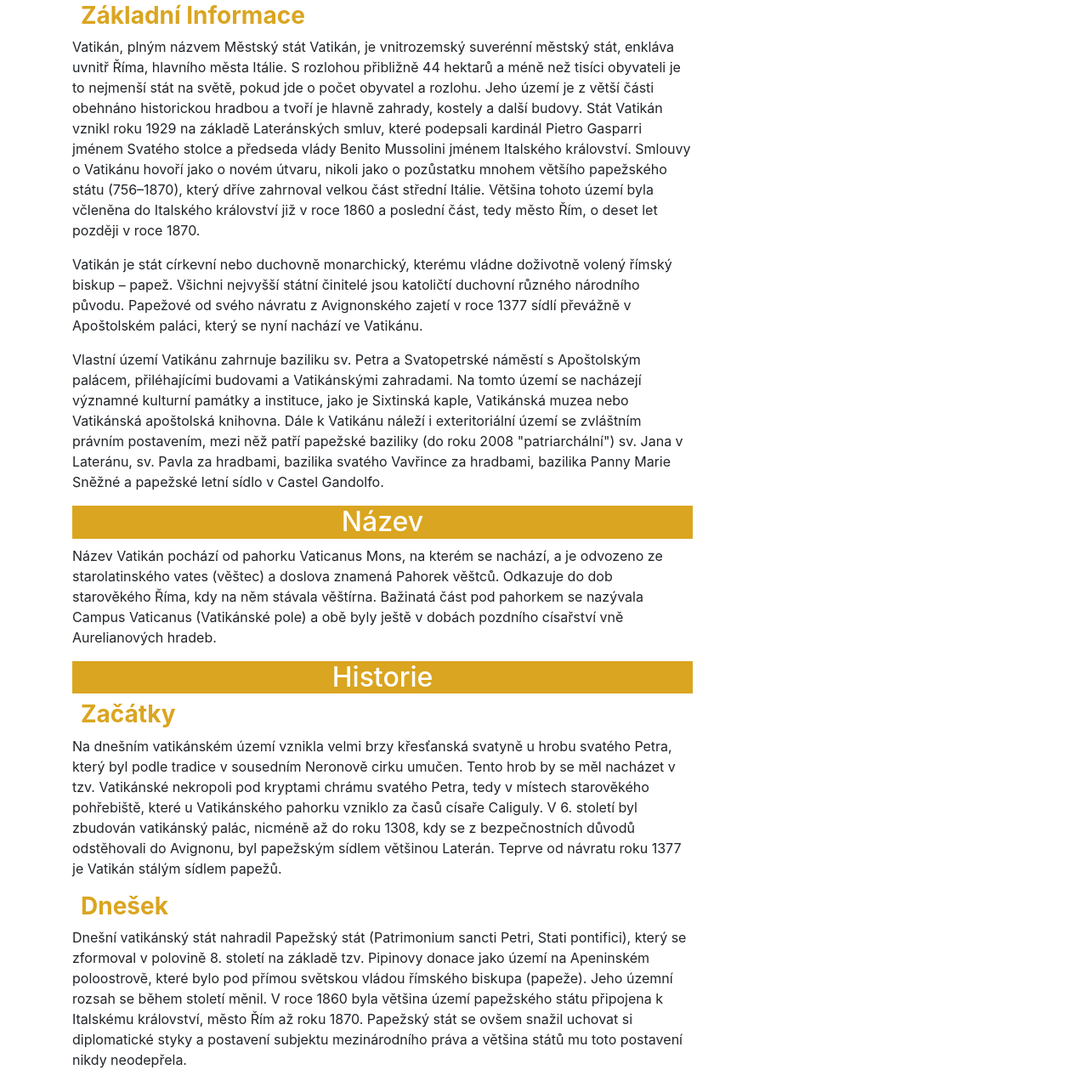
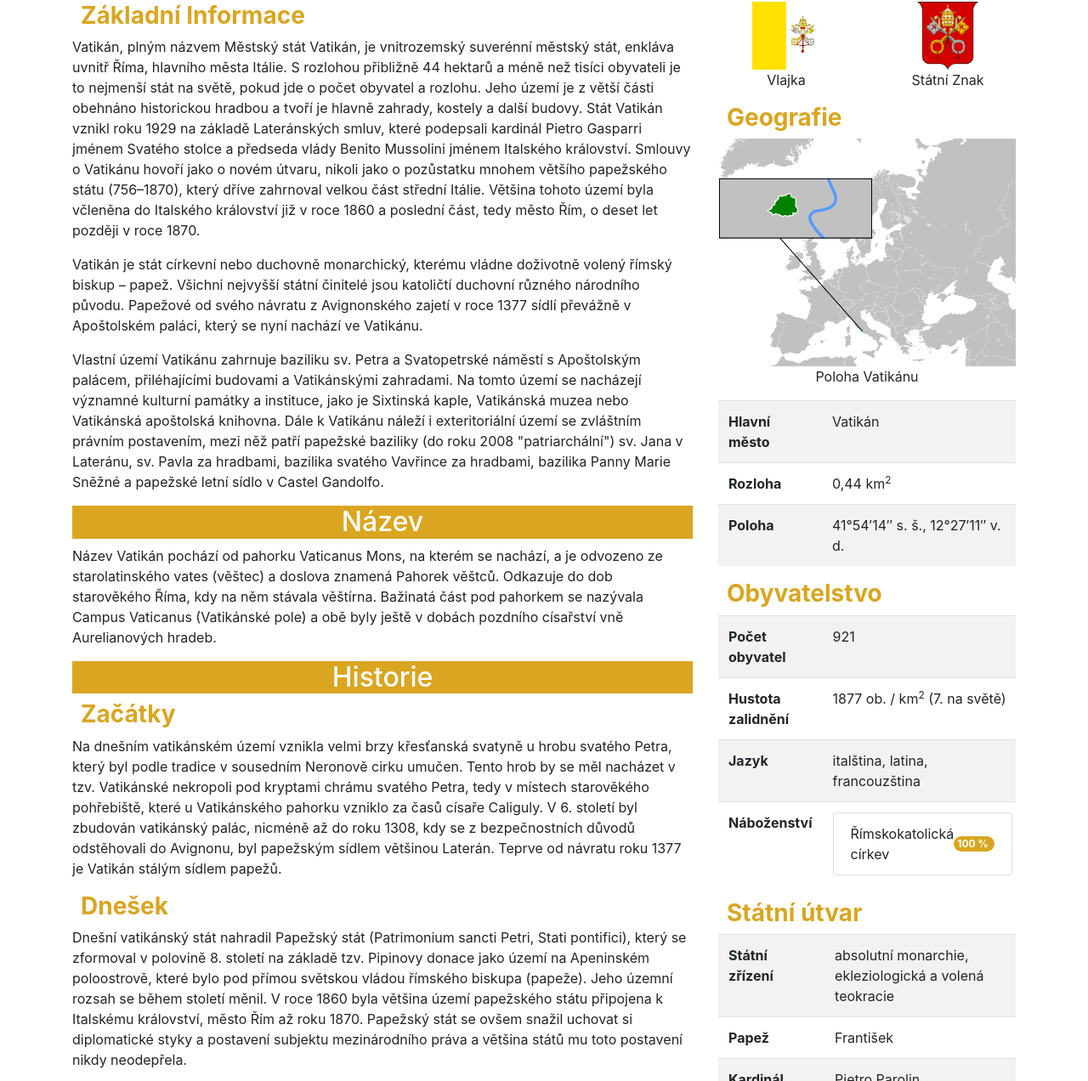
Before and after one commit to it1904/vatikan-projekt, a plain HTML site: page index.html in a window 1280 px wide. Shown: the part 301-1573 px from the top of the page at 85% size. Drawn offline with nearby package versions, Linux system fonts and the light colour scheme; files whose address does not match are found by name.

Commit message:
03 verze

```diff
--- a/css/style.css
+++ b/css/style.css
@@ -17,3 +17,6 @@ h3{
     font-weight: bold !important;
     padding-left: 10px;
 }
+.badge-success{
+    background-color: goldenrod !important;
+}
--- a/index.html
+++ b/index.html
@@ -90,7 +90,101 @@
                     </div>
                 </div>
                 <div class="col-md-4">
+                    <div>
+                        <h2 class="text-white">Základní údaje</h2>
+                        <div class="row">
+                            <div class="col-md-6">
+                              <figure class="text-center">
+                                <img src="img/vlajka.png" alt="vlajka" style="height: 80px;" class="m-auto">
+                                <figcaption>
+                                  Vlajka
+                                </figcaption>
+                              </figure>
+                            </div>
+                            <div class="col-md-6">
+                              <figure class="text-center">
+                                <img src="img/znak.png" alt="Státní Znak" style="height: 80px;" class="m-auto">
+                                <figcaption>
+                                  Státní Znak
+                                </figcaption>
+                              </figure>
+                            </div>
+                          </div>
+                        <h3>Geografie</h3>
+                        <div>
+                          <figure class="text-center">
+                            <img src="img/poloha.png" alt="Poloha Vatikánu" class="img-fluid"/>
+                            <figcaption>
+                              Poloha Vatikánu
+                            </figcaption>
+                          </figure>
+                        </div>
+                        <table class="table table-striped table-responsive">
+                          <tr>
+                            <th>Hlavní město</th>
+                            <td>Vatikán</td>
+                          </tr>
+                          <tr>
+                            <th>Rozloha</th>
+                            <td>
+                                0,44 km<sup>2</sup>
+                            </td>
+                          </tr>
+                          <tr>
+                            <th>Poloha</th>
+                            <td>41°54′14″ s. š., 12°27′11″ v. d.</td>
+                          </tr>
+                        </table>
+                        <h3>Obyvatelstvo</h3>
+                        <table class="table table-striped table-responsive">
+                          <tr>
+                            <th>Počet obyvatel</th>
+                            <td>921</td>
+                          </tr>
+                          <tr>
+                            <th>Hustota zalidnění</th>
+                            <td>1877 ob. / km<sup>2</sup> (7. na světě)</td>
+                          </tr>
+                          <tr>
+                            <th>Jazyk</th>
+                            <td>
+                                italština, latina, francouzština
+                            </td>
+                          </tr>
+                          <tr>
+                            <th>Náboženství</th>
+                            <td>
+                              <ul class="list-group">
+                                <li
+                                  class="list-group-item d-flex justify-content-between align-items-center">
+                                  Římskokatolická církev
+                                  <span class="badge badge-success badge-pill pl-1">100 %</span>
+                                </li>
+                              </ul>
+                            </td>
+                          </tr>
+                        </table>
 
+                        <h3>Státní útvar</h3>
+                        <table class="table table-striped table-responsive">
+                          <tr>
+                            <th>Státní zřízení</th>
+                            <td>absolutní monarchie, ekleziologická a volená teokracie</td>
+                          </tr>
+                          <tr>
+                            <th>Papež</th>
+                            <td>František</td>
+                          </tr>
+                          <tr>
+                            <th>Kardinál státní sekretář</th>
+                            <td>Pietro Parolin</td>
+                          </tr>
+                          <tr>
+                            <th>Měna</th>
+                            <td>Euro (EUR)</td>
+                          </tr>
+                        </table>
+                    </div>
                 </div>
             </div>
         </div>
```
Also changed, not shown: img/poloha.png (added).
